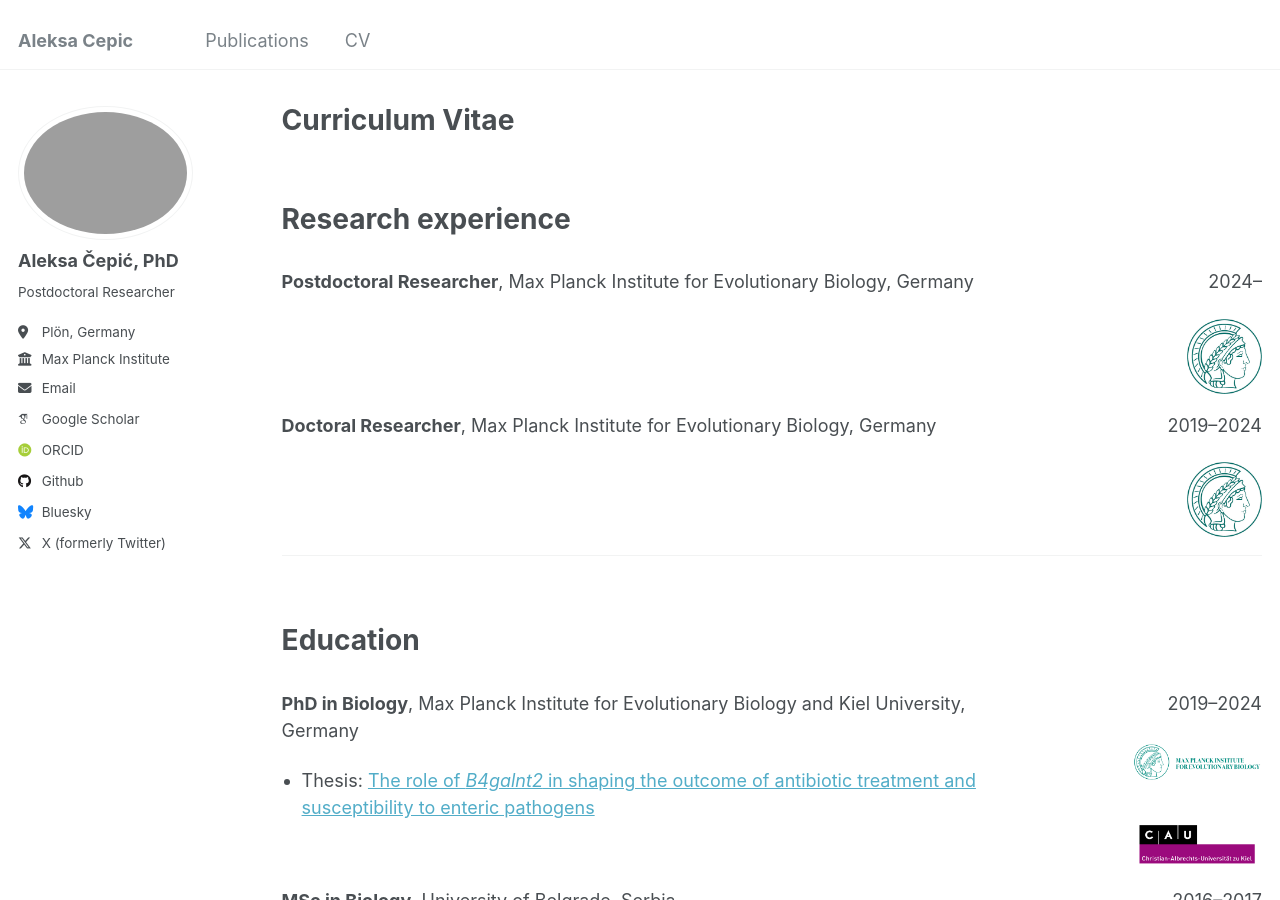
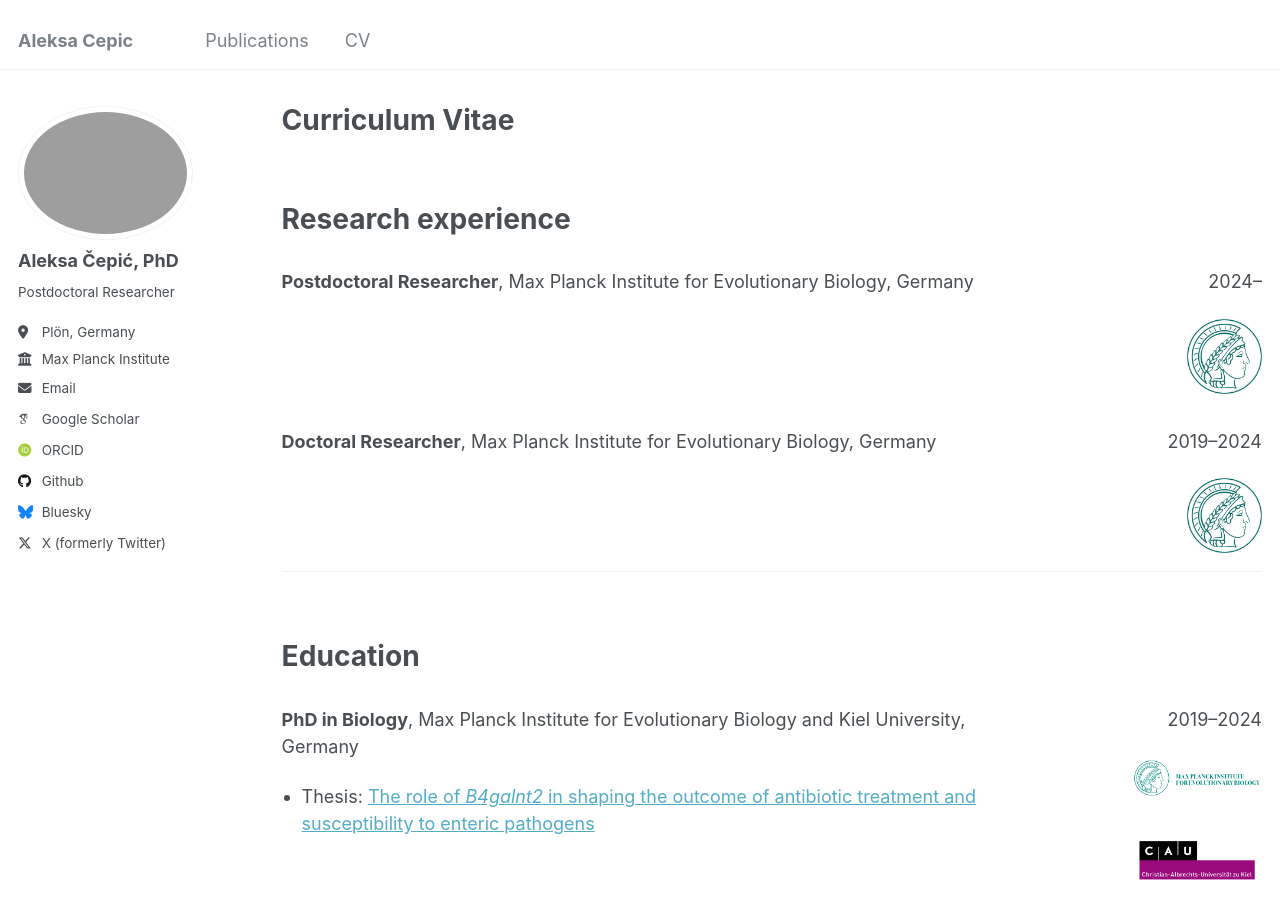
Before and after one commit to drcepic/drcepic.github.io, a Jekyll site: the page built from _pages/cv.md, in a window 1280 px wide and 900 px high. Built offline with Jekyll 4.4.1, drawn with Linux system fonts in a browser that asks for light colours; some web fonts are replaced.

Commit message:
Update cv.md

```diff
--- a/_pages/cv.md
+++ b/_pages/cv.md
@@ -30,6 +30,7 @@ Research experience
   </div>
 </div>
 
+<hr style="height: 0; margin: 8px 0; border: none;">
 
 <div style="display: flex; gap: 10px;">
   <!-- Left column -->
@@ -73,6 +74,7 @@ Education
   </div>
 </div>
 
+<hr style="height: 0; margin: 8px 0; border: none;">
 
 <div style="display: flex; gap: 10px;">
   <!-- Left column -->
@@ -89,7 +91,7 @@ Education
   </div>
 </div>
 
-<hr style="height: 0; margin: 5px 0; border: none;">
+<hr style="height: 0; margin: 8px 0; border: none;">
 
 <div style="display: flex; gap: 10px;">
   <!-- Left column -->
```
